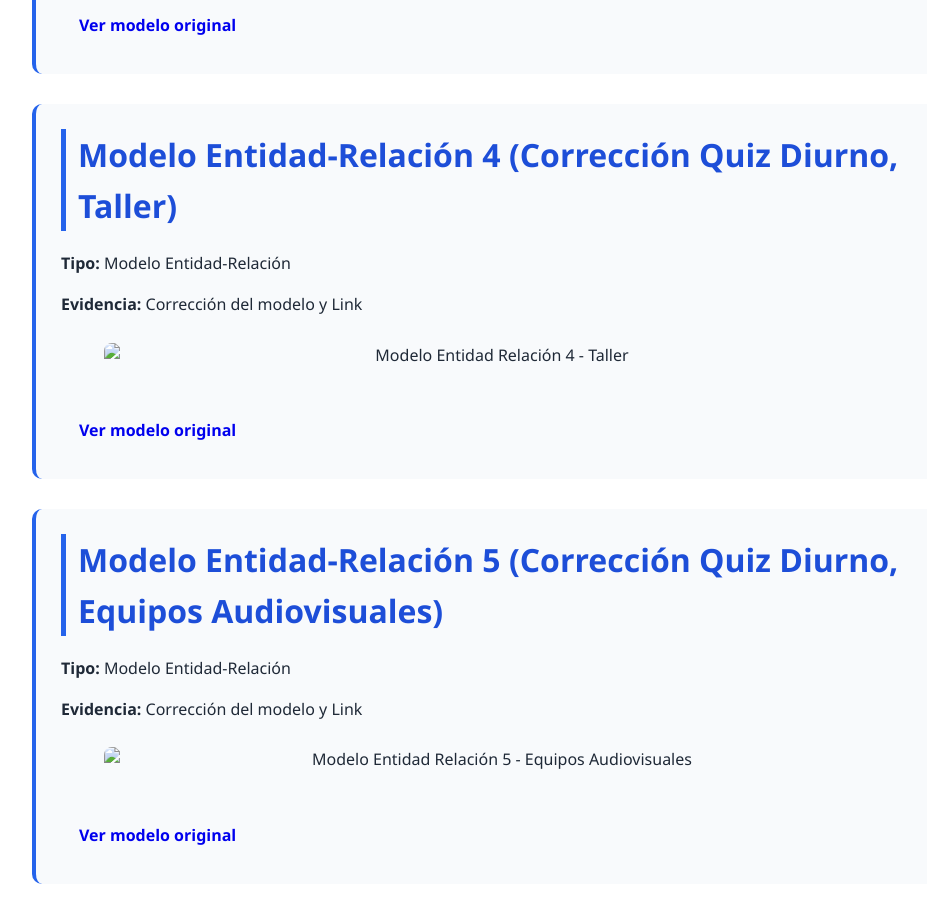
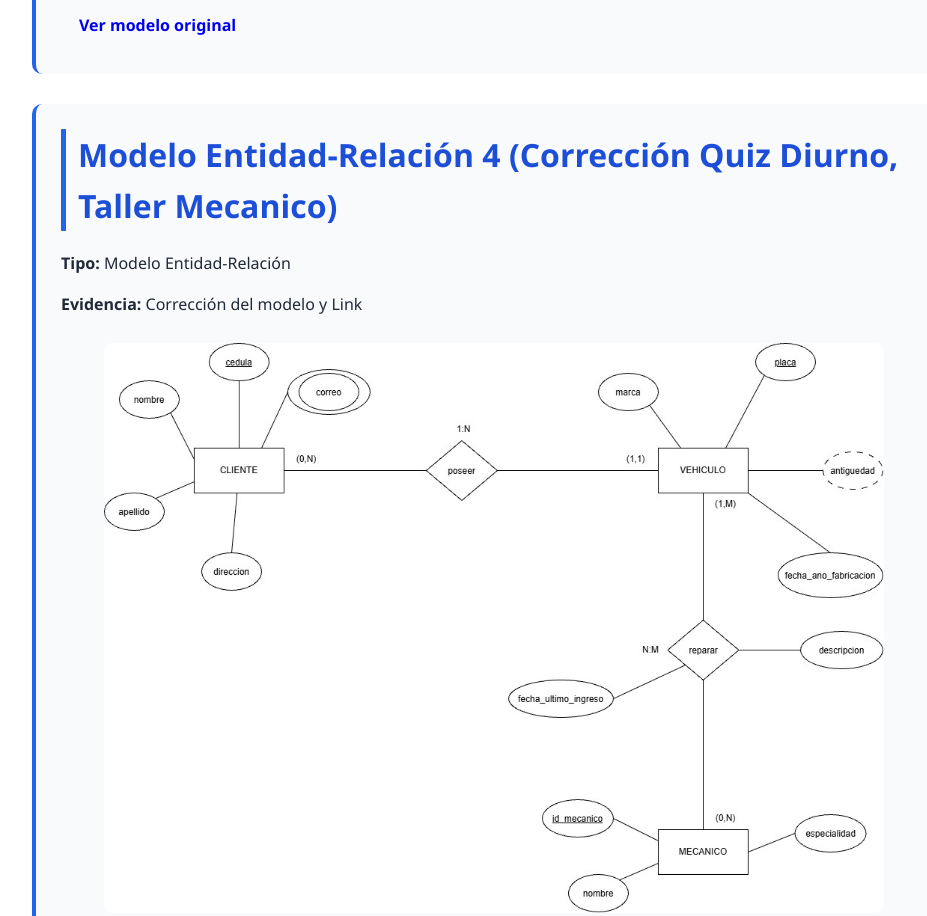
Before and after one commit to DanielGomezVQ/danielgv-portafolio, a plain HTML site: page evidencias/modelado.html in a window 1280 px wide. Shown: the part 2871-3787 px from the top of the page, without its empty margins (148-1075 px from the left). Drawn offline with Linux system fonts and the light colour scheme.

Commit message:
Update modelado.html

```diff
--- a/evidencias/modelado.html
+++ b/evidencias/modelado.html
@@ -116,7 +116,7 @@
 
             <article class="modelo">
 
-                <h2>Modelo Entidad-Relación 4 (Corrección Quiz Diurno, Taller)</h2>
+                <h2>Modelo Entidad-Relación 4 (Corrección Quiz Diurno, Taller Mecanico)</h2>
 
                 <div class="modelo-info">
                     <p><strong>Tipo:</strong> Modelo Entidad-Relación</p>
@@ -124,11 +124,11 @@
                 </div>
 
                 <div class="modelo-imagen">
-                    <img src="NOMBRE_IMAGEN_4.jpg"
-                         alt="Modelo Entidad Relación 4 - Taller">
+                    <img src="TALLERMECANICO.jpg"
+                         alt="Modelo Entidad Relación 4 - Taller Mecanico">
                 </div>
 
-                <a href="LINK_MODELO_4"
+                <a href="https://drive.google.com/file/d/1Z8jgjuoBgzsvNtDucniB7qtLEUvN4IWw/view?usp=sharing"
                    target="_blank"
                    rel="noopener noreferrer"
                    class="boton-evidencia">
@@ -150,11 +150,11 @@
                 </div>
 
                 <div class="modelo-imagen">
-                    <img src="NOMBRE_IMAGEN_5.jpg"
+                    <img src="PRESTAMOEQUIPO.jpg"
                          alt="Modelo Entidad Relación 5 - Equipos Audiovisuales">
                 </div>
 
-                <a href="LINK_MODELO_5"
+                <a href="https://drive.google.com/file/d/17HwlzP5XpY0H57s3Tb2h7E7-XvP2eVEt/view?usp=sharing"
                    target="_blank"
                    rel="noopener noreferrer"
                    class="boton-evidencia">
```
